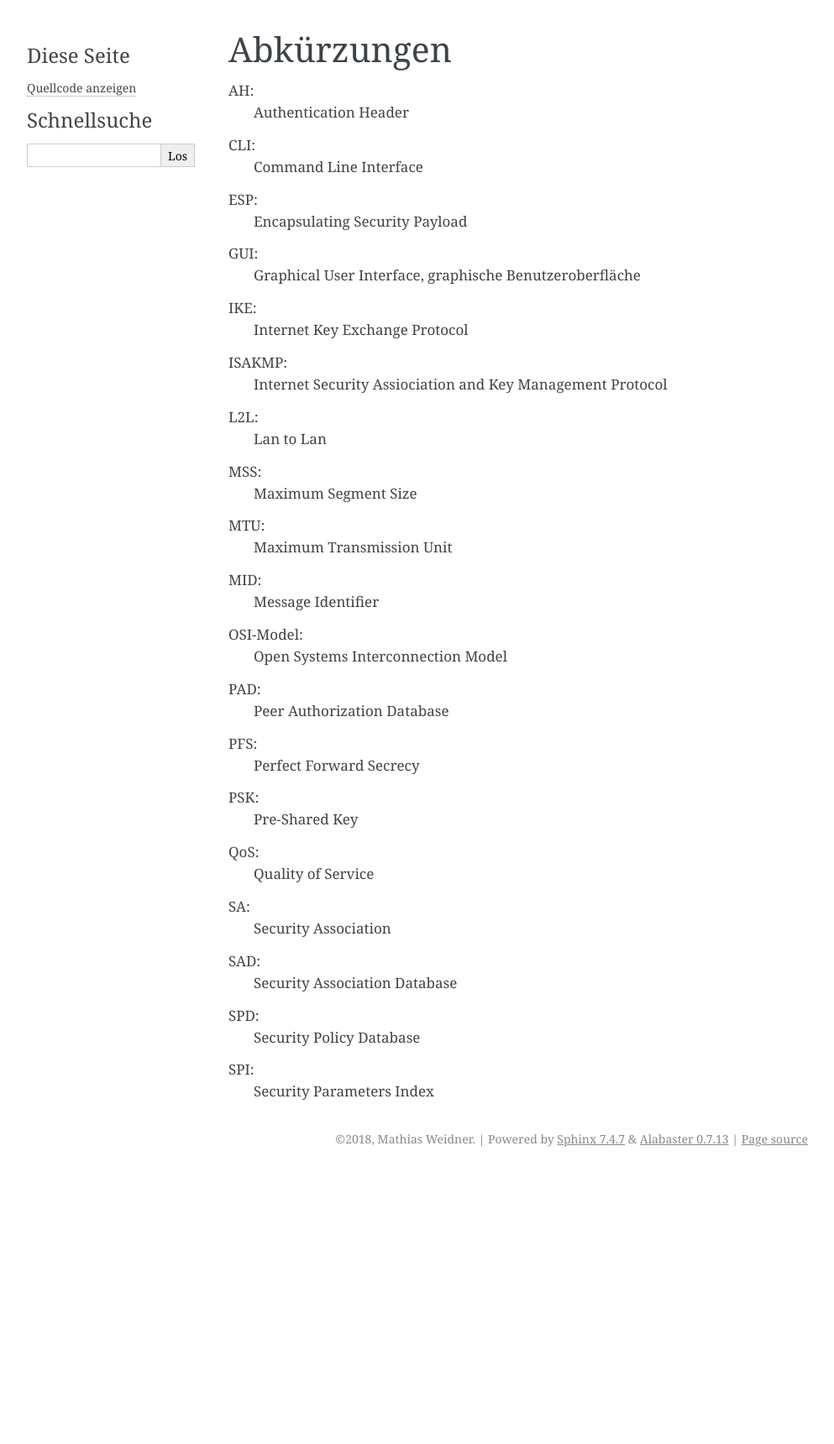
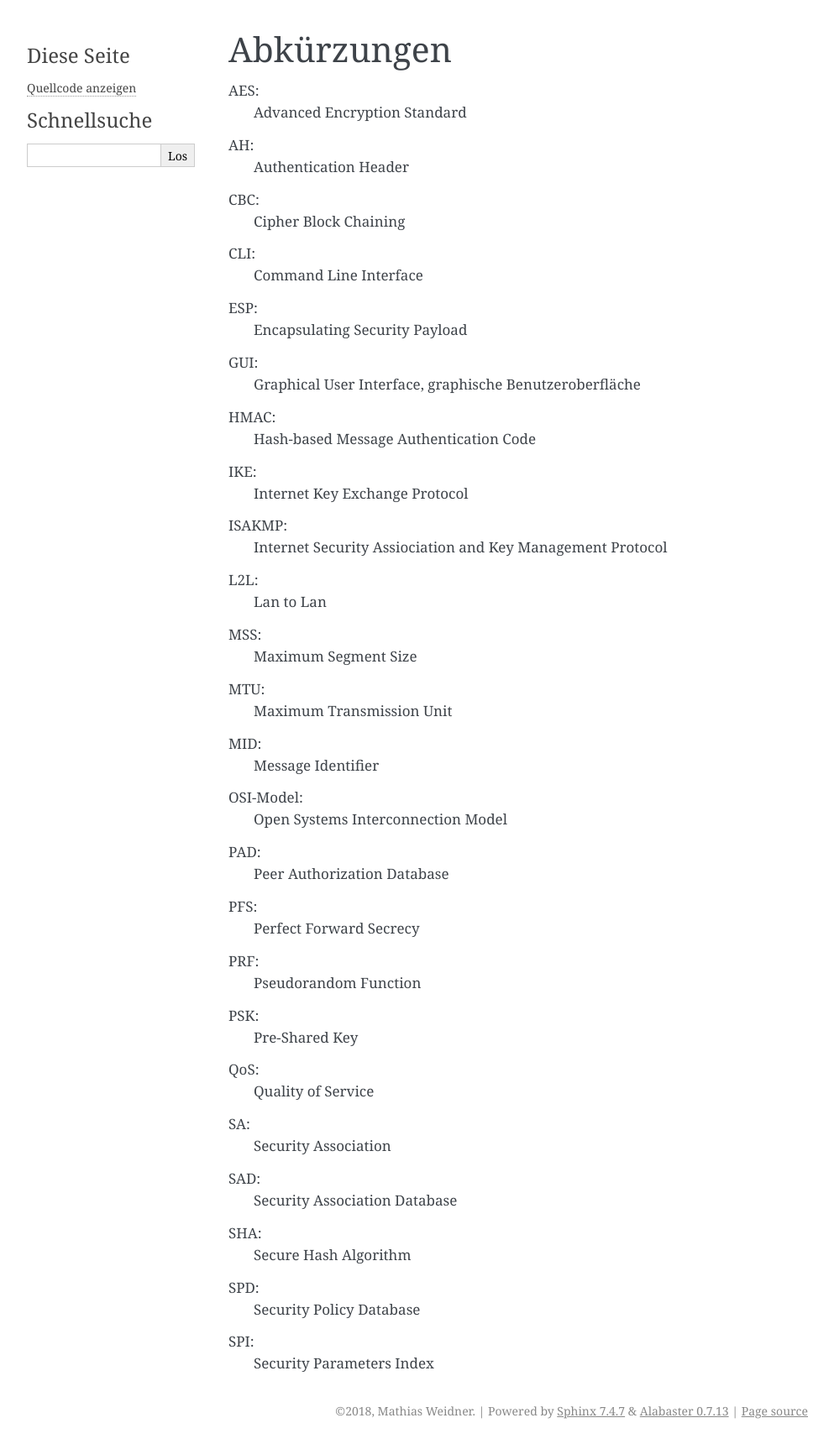
Before and after one commit to matwei-books/Fehlersuche-bei-IPsec-VPN-mit-IKEv2, a Sphinx documentation site: the page built from source/anhang/abkuerzungen.rst, in a window 1280 px wide. Shown: the whole page at 84% size, without its empty margins (148-1141 px from the left). Built offline with Sphinx 7.4.7, drawn with Linux system fonts in a browser that asks for light colours; before the commit the page ends 1396 px from its top, so only the background shows below that.

Commit message:
mehr Abkürzungen

```diff
--- a/source/anhang/abkuerzungen.rst
+++ b/source/anhang/abkuerzungen.rst
@@ -1,11 +1,21 @@
 
 Abkürzungen
 ===========
+
+.. index:: AES
+
+AES:
+  Advanced Encryption Standard
 
 .. index:: AH
 
 AH:
   Authentication Header
+
+.. index:: CBC
+
+CBC:
+   Cipher Block Chaining
 
 .. index:: ! CLI
 
@@ -21,6 +31,11 @@ ESP:
 
 GUI:
   Graphical User Interface, graphische Benutzeroberfläche
+
+.. index:: HMAC
+
+HMAC:
+  Hash-based Message Authentication Code
 
 .. index:: IKE
 
@@ -67,6 +82,11 @@ PAD:
 PFS:
   Perfect Forward Secrecy
 
+.. index:: PRF
+
+PRF:
+  Pseudorandom Function
+
 .. index:: PSK
 
 PSK:
@@ -87,6 +107,11 @@ SA:
 SAD:
   Security Association Database
 
+.. index:: SHA
+
+SHA:
+  Secure Hash Algorithm
+
 .. index:: SPD
 
 SPD:
```
